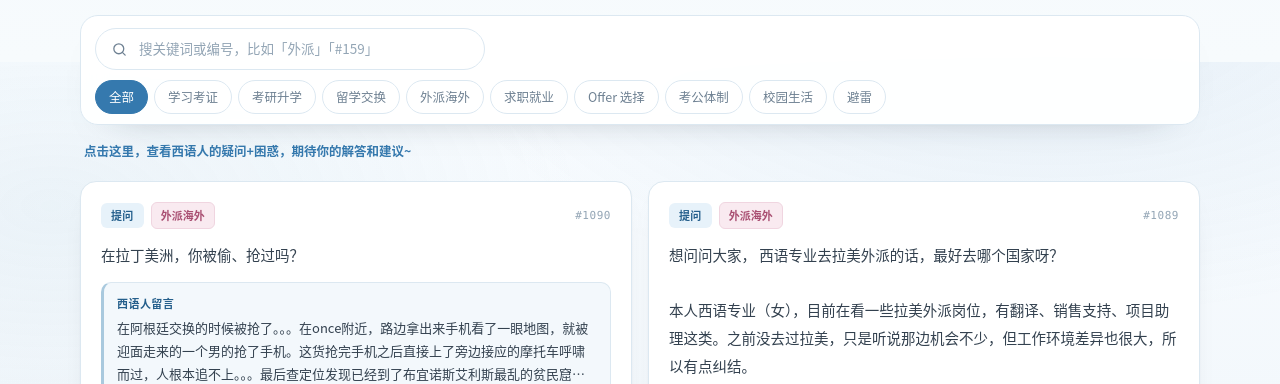
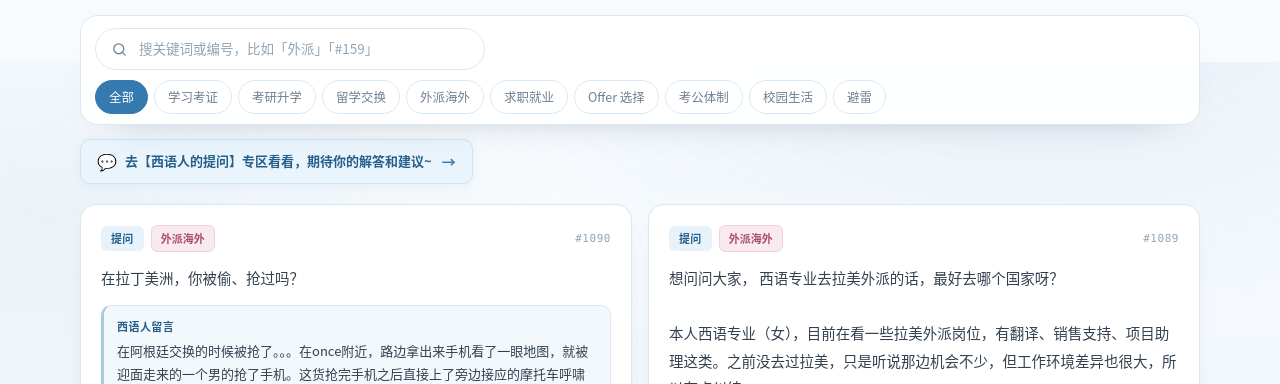
Before and after one commit to xiyusupero/shudong, a plain HTML site: page index.html in a window 1280 px wide. Shown: the part 738-1122 px from the top of the page. Drawn offline with Linux system fonts and the light colour scheme.

Commit message:
Add files via upload

```diff
--- a/assets/app.js
+++ b/assets/app.js
@@ -63,16 +63,25 @@
     });
     var qa = $('#qaLink');
     if (qa) {
+      var qaEmoji = qa.querySelector('.qa-emoji');
+      var qaArrow = qa.querySelector('.qa-arrow');
+      var qaLines = qa.querySelectorAll('.qa-line');
       if (state.view === 'qa') {
-        qa.textContent = '← 回到全部留言';
+        if (qaEmoji) qaEmoji.textContent = '←';
+        if (qaLines[0]) qaLines[0].textContent = '回到全部留言';
+        if (qaLines[1]) { qaLines[1].textContent = ''; qaLines[1].hidden = true; }
+        if (qaArrow) qaArrow.textContent = '';
         qa.setAttribute('data-view', 'posts');
       } else {
-        qa.textContent = '点击这里，查看西语人的疑问+困惑，期待你的解答和建议~';
+        if (qaEmoji) qaEmoji.textContent = '💬';
+        if (qaLines[0]) qaLines[0].textContent = '去【西语人的提问】专区看看，';
+        if (qaLines[1]) { qaLines[1].textContent = '期待你的解答和建议~'; qaLines[1].hidden = false; }
+        if (qaArrow) qaArrow.textContent = '→';
         qa.setAttribute('data-view', 'qa');
       }
     }
     var title = $('#browseTitle');
-    if (title) title.textContent = state.view === 'qa' ? '大家的提问' : '翻一翻留言';
+    if (title) title.textContent = state.view === 'qa' ? '西语人的提问' : '翻一翻留言';
     var bail = document.querySelector('[data-topic="避雷"]');
     if (bail) bail.hidden = state.view === 'qa';
   }
--- a/assets/style.css
+++ b/assets/style.css
@@ -133,9 +133,14 @@ a{color:inherit}
 .section-head h2{margin:0;font-family:var(--serif);font-size:clamp(28px,3.2vw,38px);line-height:1.15;letter-spacing:.01em}
 .section-note{max-width:28em;margin:0;color:var(--muted);font-size:13.5px;line-height:1.8;text-align:right}
 .board-note{margin:8px 0 0;font-size:11.5px;line-height:1.7;color:var(--muted-2)}
-.qa-bar{margin:-8px 0 18px;padding:0 4px}
-.qa-link{border:0;background:transparent;color:var(--blue);font-size:12.5px;font-weight:600;line-height:1.7;text-align:left;cursor:pointer;padding:0}
-.qa-link:hover{color:var(--blue-deep);text-decoration:underline;text-underline-offset:3px}
+.qa-bar{margin:-6px 0 20px;display:flex}
+.qa-link{display:inline-flex;align-items:center;gap:8px;border:1px solid #CFE3F2;background:#EAF4FC;color:var(--blue-deep);font-size:13px;font-weight:600;line-height:1.6;text-align:left;cursor:pointer;padding:10px 16px;border-radius:10px;box-shadow:0 2px 8px rgba(31,95,138,.06);transition:background .18s ease,border-color .18s ease,transform .18s ease}
+.qa-link:hover{background:#DFEEF9;border-color:#B9D7EA;transform:translateY(-1px)}
+.qa-link:active{transform:translateY(0)}
+.qa-emoji{font-size:16px;line-height:1}
+.qa-text{flex:1}
+.qa-line{display:inline}
+.qa-arrow{font-size:14px;color:var(--blue);margin-left:2px}
 .detail-disclaimer{margin:10px 0 0;font-size:11.5px;line-height:1.7;color:var(--muted-2)}
 
 /* ---------- toolbar ---------- */
@@ -371,6 +376,9 @@ body.modal-open{overflow:hidden}
   /* 手机端筛选条不吸顶，滑下去就跟着页面走，避免占掉半屏 */
   .toolbar{position:static;top:auto;padding:10px 12px 8px}
   .header-actions{display:none}
+  .qa-bar{margin:-2px 0 16px}
+  .qa-link{width:100%;justify-content:flex-start;padding:11px 14px;font-size:12.5px}
+  .qa-line{display:block}
   .hero h1{font-size:clamp(34px,9vw,42px)}
   .lede{font-size:15px}
   .welcome{font-size:15.5px}
--- a/index.html
+++ b/index.html
@@ -86,7 +86,11 @@
     </div>
 
     <div class="qa-bar">
-      <button class="qa-link" id="qaLink" data-view="qa">点击这里，查看西语人的疑问+困惑，期待你的解答和建议~</button>
+      <button class="qa-link" id="qaLink" data-view="qa" type="button">
+        <span class="qa-emoji" aria-hidden="true">💬</span>
+        <span class="qa-text"><span class="qa-line">去【西语人的提问】专区看看，</span><span class="qa-line">期待你的解答和建议~</span></span>
+        <span class="qa-arrow" aria-hidden="true">→</span>
+      </button>
     </div>
 
     <div class="grid" id="grid"></div>
```
